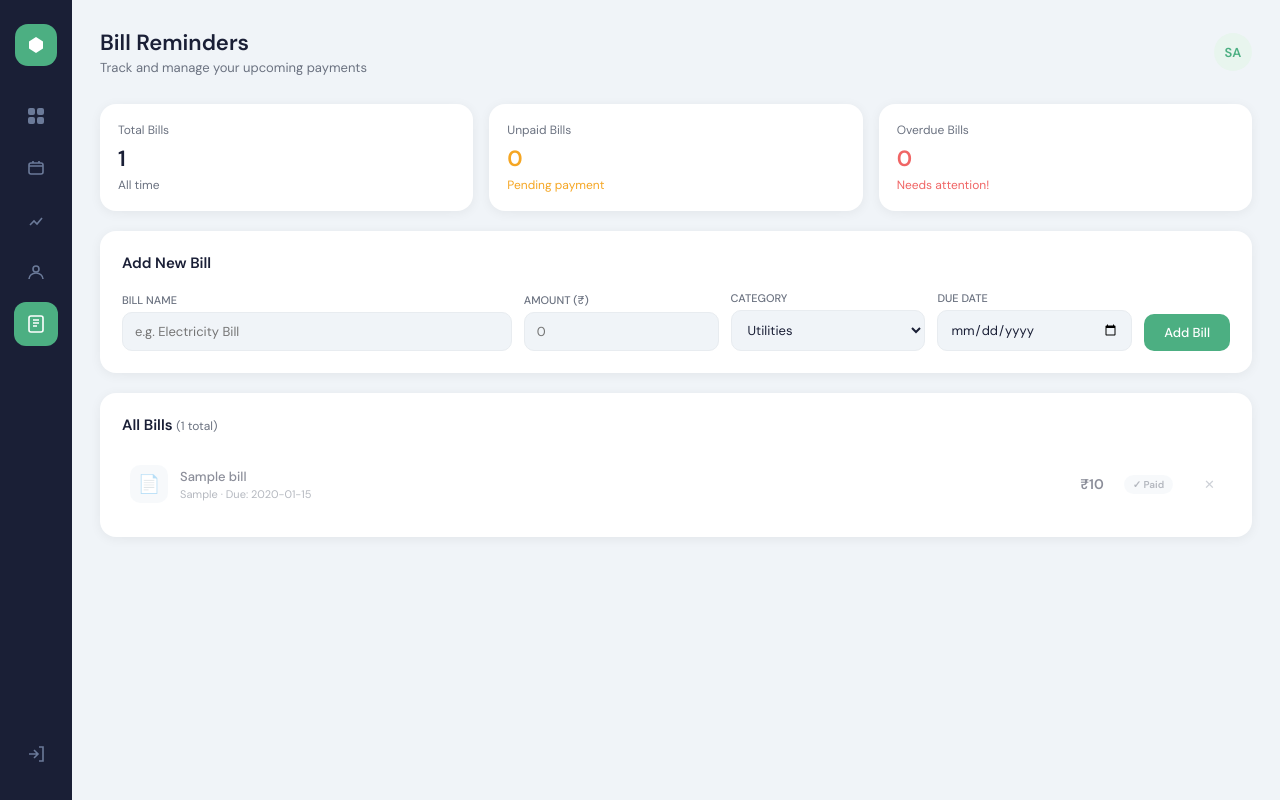
After one commit to codewithvishal-26/expense-tracker, a Flask app: page /bills in a window 1280 px wide. The commit adds this page. Run offline with Flask 3, Linux system fonts and the light colour scheme; the visitor is signed in with stand-in values (Sample User, id 1); tables that the repository leaves empty hold one stand-in row (values such as "Sample post").

Commit message:
add bills icon to sidebars

```diff
--- a/app.py
+++ b/app.py
@@ -42,6 +42,17 @@ def init_db():
         user_id INTEGER PRIMARY KEY,
         amount REAL NOT NULL
     )''')
+
+    conn.execute('''CREATE TABLE IF NOT EXISTS bills (
+        id INTEGER PRIMARY KEY AUTOINCREMENT,
+        user_id INTEGER NOT NULL,
+        name TEXT NOT NULL,
+        amount REAL NOT NULL,
+        due_date TEXT NOT NULL,
+        category TEXT NOT NULL,
+        status TEXT DEFAULT 'unpaid'
+    )''')
+
     conn.commit()
     conn.close()
 
@@ -226,6 +237,64 @@ def profile():
         user=user, success=success, error=error,
         user_name=session['user_name'])
 
+@app.route('/bills')
+@login_required
+def bills():
+    uid = session['user_id']
+    conn = get_db()
+    bills = conn.execute(
+        'SELECT * FROM bills WHERE user_id=? ORDER BY due_date ASC', (uid,)
+    ).fetchall()
+    conn.close()
+    from datetime import date
+    today = date.today()
+    return render_template('bills.html',
+        bills=bills,
+        today=str(today),
+        user_name=session['user_name'])
+
+@app.route('/bills/add', methods=['POST'])
+@login_required
+def add_bill():
+    conn = get_db()
+    conn.execute(
+        'INSERT INTO bills (user_id, name, amount, due_date, category, status) VALUES (?,?,?,?,?,?)',
+        (session['user_id'], request.form['name'],
+         float(request.form['amount']),
+         request.form['due_date'],
+         request.form['category'],
+         'unpaid')
+    )
+    conn.commit()
+    conn.close()
+    return redirect(url_for('bills'))
+
+@app.route('/bills/paid/<int:id>')
+@login_required
+def mark_paid(id):
+    conn = get_db()
+    conn.execute(
+        'UPDATE bills SET status=? WHERE id=? AND user_id=?',
+        ('paid', id, session['user_id'])
+    )
+    conn.commit()
+    conn.close()
+    return redirect(url_for('bills'))
+
+@app.route('/bills/delete/<int:id>')
+@login_required
+def delete_bill(id):
+    conn = get_db()
+    conn.execute(
+        'DELETE FROM bills WHERE id=? AND user_id=?',
+        (id, session['user_id'])
+    )
+
+
+    conn.commit()
+    conn.close()
+    return redirect(url_for('bills'))
+
 if __name__ == '__main__':
     init_db()
     app.run(debug=True, host='0.0.0.0', port=int(os.environ.get('PORT', 5000)))
--- /dev/null
+++ b/templates/bills.html
@@ -0,0 +1,203 @@
+<!DOCTYPE html>
+<html lang="en">
+<head>
+  <meta charset="UTF-8">
+  <meta name="viewport" content="width=device-width, initial-scale=1.0">
+  <title>Bill Reminders — ExpenseCloud</title>
+  <link href="https://fonts.googleapis.com/css2?family=DM+Sans:wght@300;400;500;600&display=swap" rel="stylesheet">
+  <style>
+    :root{--bg:#f0f4f8;--sidebar-bg:#1a1f36;--card:#fff;--green:#4caf82;--green-light:#e8f5ee;--red:#f06565;--orange:#f5a623;--text-primary:#1a1f36;--text-secondary:#6b7280;--text-light:#9ca3af;--border:#e8ecf0;--shadow:0 2px 12px rgba(0,0,0,0.06);--radius:16px;--radius-sm:10px;}
+    *{box-sizing:border-box;margin:0;padding:0;}
+    body{font-family:'DM Sans',sans-serif;background:var(--bg);color:var(--text-primary);display:flex;min-height:100vh;}
+    .sidebar{width:72px;min-width:72px;background:var(--sidebar-bg);display:flex;flex-direction:column;align-items:center;padding:24px 0;gap:8px;position:fixed;left:0;top:0;bottom:0;z-index:10;}
+    .sidebar-logo{width:42px;height:42px;border-radius:13px;background:var(--green);display:flex;align-items:center;justify-content:center;margin-bottom:20px;}
+    .nav-icon{width:44px;height:44px;border-radius:12px;display:flex;align-items:center;justify-content:center;cursor:pointer;transition:all 0.2s;color:#6b7a99;text-decoration:none;}
+    .nav-icon:hover{background:rgba(255,255,255,0.08);color:#fff;}
+    .nav-icon.active{background:var(--green);color:#fff;}
+    .nav-icon svg{width:20px;height:20px;}
+    .sidebar-bottom{margin-top:auto;}
+    .main{margin-left:72px;flex:1;padding:28px;}
+    .topbar{display:flex;align-items:center;justify-content:space-between;margin-bottom:28px;}
+    .topbar h1{font-size:22px;font-weight:600;}
+    .topbar p{font-size:13px;color:var(--text-secondary);margin-top:2px;}
+    .topbar-right{display:flex;align-items:center;gap:12px;}
+    .avatar{width:38px;height:38px;border-radius:50%;background:var(--green-light);display:flex;align-items:center;justify-content:center;font-size:13px;font-weight:600;color:var(--green);text-decoration:none;}
+    .summary-grid{display:grid;grid-template-columns:repeat(3,1fr);gap:16px;margin-bottom:20px;}
+    .scard{background:var(--card);border-radius:var(--radius);padding:18px;box-shadow:var(--shadow);}
+    .scard-label{font-size:12px;color:var(--text-secondary);margin-bottom:6px;}
+    .scard-value{font-size:22px;font-weight:600;}
+    .scard-sub{font-size:12px;margin-top:4px;}
+    .card{background:var(--card);border-radius:var(--radius);padding:22px;box-shadow:var(--shadow);margin-bottom:20px;}
+    .card-header{display:flex;align-items:center;justify-content:space-between;margin-bottom:18px;}
+    .card-title{font-size:15px;font-weight:600;}
+    .form-grid{display:grid;grid-template-columns:2fr 1fr 1fr 1fr auto;gap:12px;align-items:end;}
+    .fgroup label{display:block;font-size:11px;color:var(--text-secondary);margin-bottom:5px;font-weight:500;}
+    .fgroup input,.fgroup select{width:100%;padding:10px 12px;border:1.5px solid var(--border);border-radius:var(--radius-sm);font-size:13px;font-family:'DM Sans',sans-serif;background:var(--bg);color:var(--text-primary);outline:none;transition:border 0.2s;}
+    .fgroup input:focus,.fgroup select:focus{border-color:var(--green);box-shadow:0 0 0 3px rgba(76,175,130,0.12);background:#fff;}
+    .save-btn{padding:10px 20px;background:var(--green);color:#fff;border:none;border-radius:var(--radius-sm);font-size:13px;font-weight:500;cursor:pointer;font-family:'DM Sans',sans-serif;white-space:nowrap;}
+    .save-btn:hover{background:#3d9e6e;}
+    .bill-row{display:flex;align-items:center;gap:12px;padding:12px 8px;border-bottom:1px solid var(--border);border-radius:8px;transition:background 0.15s;}
+    .bill-row:last-child{border-bottom:none;}
+    .bill-row:hover{background:#f7f9fb;}
+    .bill-icon{width:38px;height:38px;border-radius:10px;display:flex;align-items:center;justify-content:center;font-size:18px;flex-shrink:0;}
+    .bill-info{flex:1;}
+    .bill-name{font-size:13px;font-weight:500;}
+    .bill-meta{font-size:11px;color:var(--text-secondary);margin-top:2px;}
+    .bill-amt{font-size:14px;font-weight:600;color:var(--text-primary);margin-right:8px;}
+    .badge{display:inline-block;font-size:10px;font-weight:600;padding:3px 9px;border-radius:20px;margin-right:8px;}
+    .badge-overdue{background:#fee2e2;color:#c0392b;}
+    .badge-soon{background:#fef3cd;color:#b45309;}
+    .badge-upcoming{background:#e8f5ee;color:#2d6a4f;}
+    .badge-paid{background:#f0f4f8;color:#6b7280;}
+    .action-btn{padding:5px 12px;border-radius:7px;font-size:11px;font-weight:500;cursor:pointer;font-family:'DM Sans',sans-serif;border:none;transition:all 0.2s;}
+    .paid-btn{background:var(--green-light);color:var(--green);}
+    .paid-btn:hover{background:var(--green);color:#fff;}
+    .del-btn{background:none;border:none;color:var(--text-light);cursor:pointer;font-size:13px;padding:4px 7px;border-radius:6px;margin-left:4px;}
+    .del-btn:hover{background:#fee2e2;color:var(--red);}
+    .empty{text-align:center;padding:40px;color:var(--text-light);font-size:13px;}
+    .alert-banner{background:#fff8e1;border:1px solid #f5c842;border-radius:var(--radius-sm);padding:12px 16px;margin-bottom:16px;font-size:13px;color:#92670a;display:flex;align-items:center;gap:8px;}
+    .paid-row{opacity:0.5;}
+    @media(max-width:768px){.form-grid{grid-template-columns:1fr 1fr}.summary-grid{grid-template-columns:1fr 1fr}}
+  </style>
+</head>
+<body>
+<div class="sidebar">
+  <div class="sidebar-logo">
+    <svg width="22" height="22" viewBox="0 0 22 22" fill="none"><path d="M11 3L18 7.5V14.5L11 19L4 14.5V7.5L11 3Z" fill="white"/></svg>
+  </div>
+  <a href="/dashboard" class="nav-icon" title="Dashboard">
+    <svg viewBox="0 0 20 20" fill="currentColor"><rect x="2" y="2" width="7" height="7" rx="2"/><rect x="11" y="2" width="7" height="7" rx="2"/><rect x="2" y="11" width="7" height="7" rx="2"/><rect x="11" y="11" width="7" height="7" rx="2"/></svg>
+  </a>
+  <a href="/expenses" class="nav-icon" title="Expenses">
+    <svg viewBox="0 0 20 20" fill="none" stroke="currentColor" stroke-width="1.6"><rect x="3" y="5" width="14" height="11" rx="2"/><path d="M3 8h14M7 5V3M13 5V3"/></svg>
+  </a>
+  <a href="/reports" class="nav-icon" title="Reports">
+    <svg viewBox="0 0 20 20" fill="none" stroke="currentColor" stroke-width="1.6"><path d="M4 15l4-4 3 3 5-6"/></svg>
+  </a>
+  <a href="/profile" class="nav-icon" title="Profile">
+    <svg viewBox="0 0 20 20" fill="none" stroke="currentColor" stroke-width="1.6"><circle cx="10" cy="7" r="3"/><path d="M3 17c0-3.31 3.13-6 7-6s7 2.69 7 6"/></svg>
+  </a>
+  <a href="/bills" class="nav-icon active" title="Bill Reminders">
+    <svg viewBox="0 0 20 20" fill="none" stroke="currentColor" stroke-width="1.6"><rect x="3" y="2" width="14" height="16" rx="2"/><path d="M7 6h6M7 9h6M7 12h4"/></svg>
+  </a>
+  <div class="sidebar-bottom">
+    <a href="/logout" class="nav-icon" title="Logout">
+      <svg viewBox="0 0 20 20" fill="none" stroke="currentColor" stroke-width="1.6"><path d="M13 3h4v14h-4M8 14l4-4-4-4M12 10H3"/></svg>
+    </a>
+  </div>
+</div>
+
+<div class="main">
+  <div class="topbar">
+    <div>
+      <h1>Bill Reminders</h1>
+      <p>Track and manage your upcoming payments</p>
+    </div>
+    <div class="topbar-right">
+      <a href="/profile" class="avatar">{{ user_name[:2].upper() }}</a>
+    </div>
+  </div>
+
+  {% set unpaid = bills|selectattr('status','eq','unpaid')|list %}
+  {% set overdue = unpaid|selectattr('due_date','lt',today)|list %}
+  {% set due_soon = unpaid|selectattr('due_date','ge',today)|list %}
+
+  <!-- SUMMARY CARDS -->
+  <div class="summary-grid">
+    <div class="scard">
+      <div class="scard-label">Total Bills</div>
+      <div class="scard-value">{{ bills|length }}</div>
+      <div class="scard-sub" style="color:var(--text-secondary)">All time</div>
+    </div>
+    <div class="scard">
+      <div class="scard-label">Unpaid Bills</div>
+      <div class="scard-value" style="color:var(--orange)">{{ unpaid|length }}</div>
+      <div class="scard-sub" style="color:var(--orange)">Pending payment</div>
+    </div>
+    <div class="scard">
+      <div class="scard-label">Overdue Bills</div>
+      <div class="scard-value" style="color:var(--red)">{{ overdue|length }}</div>
+      <div class="scard-sub" style="color:var(--red)">Needs attention!</div>
+    </div>
+  </div>
+
+  <!-- ALERT BANNER -->
+  {% if overdue %}
+  <div class="alert-banner">
+    ⚠️ You have <strong>{{ overdue|length }} overdue bill(s)</strong> that need immediate attention!
+  </div>
+  {% endif %}
+
+  <!-- ADD BILL FORM -->
+  <div class="card">
+    <div class="card-header">
+      <span class="card-title">Add New Bill</span>
+    </div>
+    <form method="POST" action="/bills/add">
+      <div class="form-grid">
+        <div class="fgroup"><label>BILL NAME</label><input name="name" placeholder="e.g. Electricity Bill" required></div>
+        <div class="fgroup"><label>AMOUNT (₹)</label><input name="amount" type="number" placeholder="0" min="1" required></div>
+        <div class="fgroup"><label>CATEGORY</label>
+          <select name="category">
+            <option>Utilities</option>
+            <option>Rent</option>
+            <option>Internet</option>
+            <option>Hosting</option>
+            <option>Insurance</option>
+            <option>Subscription</option>
+            <option>Other</option>
+          </select>
+        </div>
+        <div class="fgroup"><label>DUE DATE</label><input name="due_date" type="date" required></div>
+        <button type="submit" class="save-btn">Add Bill</button>
+      </div>
+    </form>
+  </div>
+
+  <!-- BILLS LIST -->
+  <div class="card">
+    <div class="card-header">
+      <span class="card-title">All Bills <span style="font-size:12px;color:var(--text-secondary);font-weight:400">({{ bills|length }} total)</span></span>
+    </div>
+
+    {% if bills %}
+      {% for b in bills %}
+      {% set is_overdue = b.status == 'unpaid' and b.due_date < today %}
+      {% set is_paid = b.status == 'paid' %}
+      <div class="bill-row {{ 'paid-row' if is_paid else '' }}">
+        <div class="bill-icon" style="background:{% if is_overdue %}#fee2e2{% elif is_paid %}#f0f4f8{% else %}#fdf3e3{% endif %}">
+          {% if b.category=='Utilities' %}⚡
+          {% elif b.category=='Rent' %}🏠
+          {% elif b.category=='Internet' %}🌐
+          {% elif b.category=='Hosting' %}☁️
+          {% elif b.category=='Insurance' %}🛡️
+          {% elif b.category=='Subscription' %}📱
+          {% else %}📄{% endif %}
+        </div>
+        <div class="bill-info">
+          <div class="bill-name">{{ b.name }}</div>
+          <div class="bill-meta">{{ b.category }} · Due: {{ b.due_date }}</div>
+        </div>
+        <div class="bill-amt">₹{{ "{:,.0f}".format(b.amount) }}</div>
+        {% if is_paid %}
+          <span class="badge badge-paid">✓ Paid</span>
+        {% elif is_overdue %}
+          <span class="badge badge-overdue">🔴 Overdue</span>
+          <a href="/bills/paid/{{ b.id }}"><button class="action-btn paid-btn">Mark Paid</button></a>
+        {% else %}
+          <span class="badge badge-upcoming">🟢 Upcoming</span>
+          <a href="/bills/paid/{{ b.id }}"><button class="action-btn paid-btn">Mark Paid</button></a>
+        {% endif %}
+        <a href="/bills/delete/{{ b.id }}"><button class="del-btn">✕</button></a>
+      </div>
+      {% endfor %}
+    {% else %}
+      <div class="empty">
+        <div style="font-size:36px;margin-bottom:10px">🔔</div>
+        No bills added yet. Add your first bill above!
+      </div>
+    {% endif %}
+  </div>
+</div>
+</body>
+</html>
--- a/templates/dashboard.html
+++ b/templates/dashboard.html
@@ -413,6 +413,12 @@
   </a>
 
   <!-- LOGOUT AT BOTTOM -->
+   <a href="/bills" class="nav-icon" title="Bill Reminders">
+  <svg viewBox="0 0 20 20" fill="none" stroke="currentColor" stroke-width="1.6">
+    <rect x="3" y="2" width="14" height="16" rx="2"/>
+    <path d="M7 6h6M7 9h6M7 12h4"/>
+  </svg>
+</a>
   <div class="sidebar-bottom">
     <a href="/logout" class="nav-icon" title="Logout">
       <svg viewBox="0 0 20 20" fill="none" stroke="currentColor" stroke-width="1.6">
--- a/templates/expenses.html
+++ b/templates/expenses.html
@@ -70,6 +70,12 @@
   <a href="/profile" class="nav-icon" title="Profile">
     <svg viewBox="0 0 20 20" fill="none" stroke="currentColor" stroke-width="1.6"><circle cx="10" cy="7" r="3"/><path d="M3 17c0-3.31 3.13-6 7-6s7 2.69 7 6"/></svg>
   </a>
+  <a href="/bills" class="nav-icon" title="Bill Reminders">
+  <svg viewBox="0 0 20 20" fill="none" stroke="currentColor" stroke-width="1.6">
+    <rect x="3" y="2" width="14" height="16" rx="2"/>
+    <path d="M7 6h6M7 9h6M7 12h4"/>
+  </svg>
+</a>
   <div class="sidebar-bottom">
     <a href="/logout" class="nav-icon" title="Logout">
       <svg viewBox="0 0 20 20" fill="none" stroke="currentColor" stroke-width="1.6"><path d="M13 3h4v14h-4M8 14l4-4-4-4M12 10H3"/></svg>
--- a/templates/profile.html
+++ b/templates/profile.html
@@ -60,6 +60,12 @@
   <a href="/profile" class="nav-icon active" title="Profile">
     <svg viewBox="0 0 20 20" fill="none" stroke="currentColor" stroke-width="1.6"><circle cx="10" cy="7" r="3"/><path d="M3 17c0-3.31 3.13-6 7-6s7 2.69 7 6"/></svg>
   </a>
+  <a href="/bills" class="nav-icon" title="Bill Reminders">
+  <svg viewBox="0 0 20 20" fill="none" stroke="currentColor" stroke-width="1.6">
+    <rect x="3" y="2" width="14" height="16" rx="2"/>
+    <path d="M7 6h6M7 9h6M7 12h4"/>
+  </svg>
+</a>
   <div class="sidebar-bottom">
     <a href="/logout" class="nav-icon" title="Logout">
       <svg viewBox="0 0 20 20" fill="none" stroke="currentColor" stroke-width="1.6"><path d="M13 3h4v14h-4M8 14l4-4-4-4M12 10H3"/></svg>
```
Also changed, not shown: templates/reports.html (+7 -0 lines), templates/register.html (line endings or trailing spaces).
